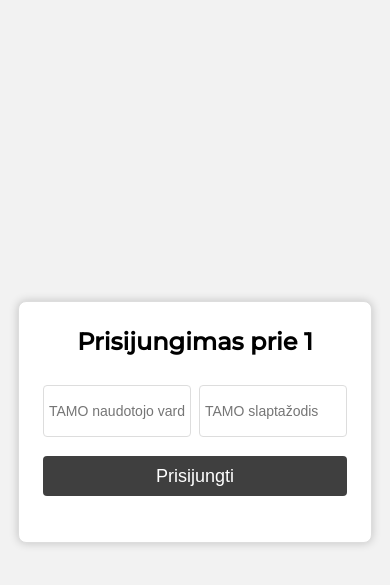
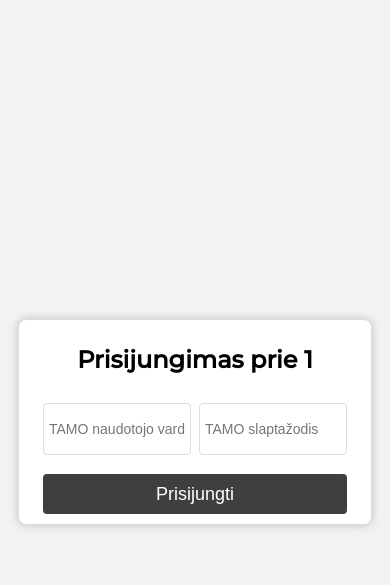
Before and after one commit to xE1H/id, a Flask app: template templates/tamo_login.html in a window 390 px wide. Shown: the top 585 px of the page. Run offline with Flask 2, Linux system fonts and the light colour scheme; the template is opened without the code that fills it: most values are stand-ins (such as "Sample title", 1, 10 or a date in 2020); parts of the project's set-up code (start-up, migrations or seed data) failed here and were passed over.

Commit message:
Fix height of box on mobile

```diff
--- a/static/style.css
+++ b/static/style.css
@@ -48,7 +48,7 @@
 
 .content {
     width: 400px;
-    height: 200px;
+    /*height: 200px; Removed, probably not needed here*/
     margin: 0 auto;
     background-color: #fff;
     padding: 20px;
```
